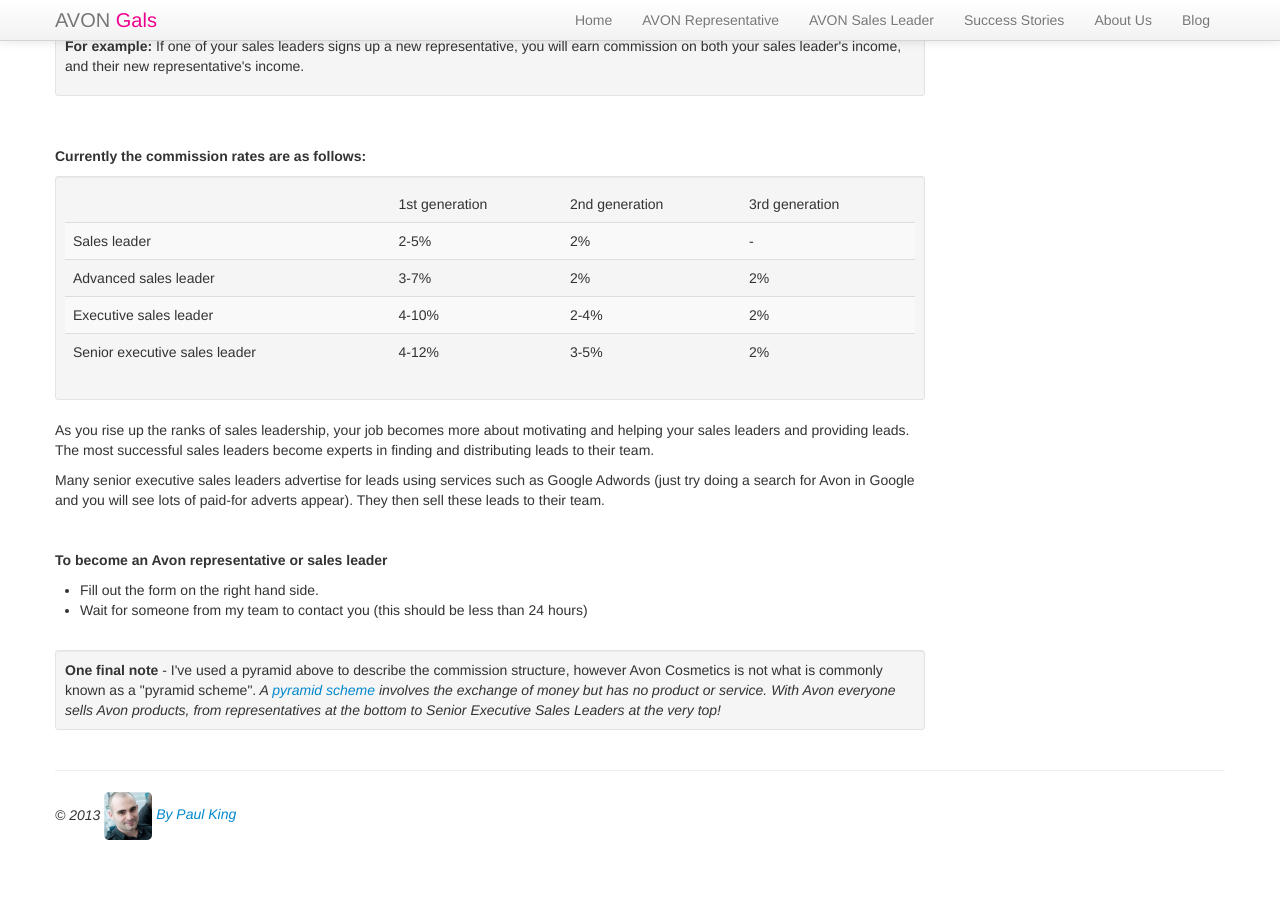
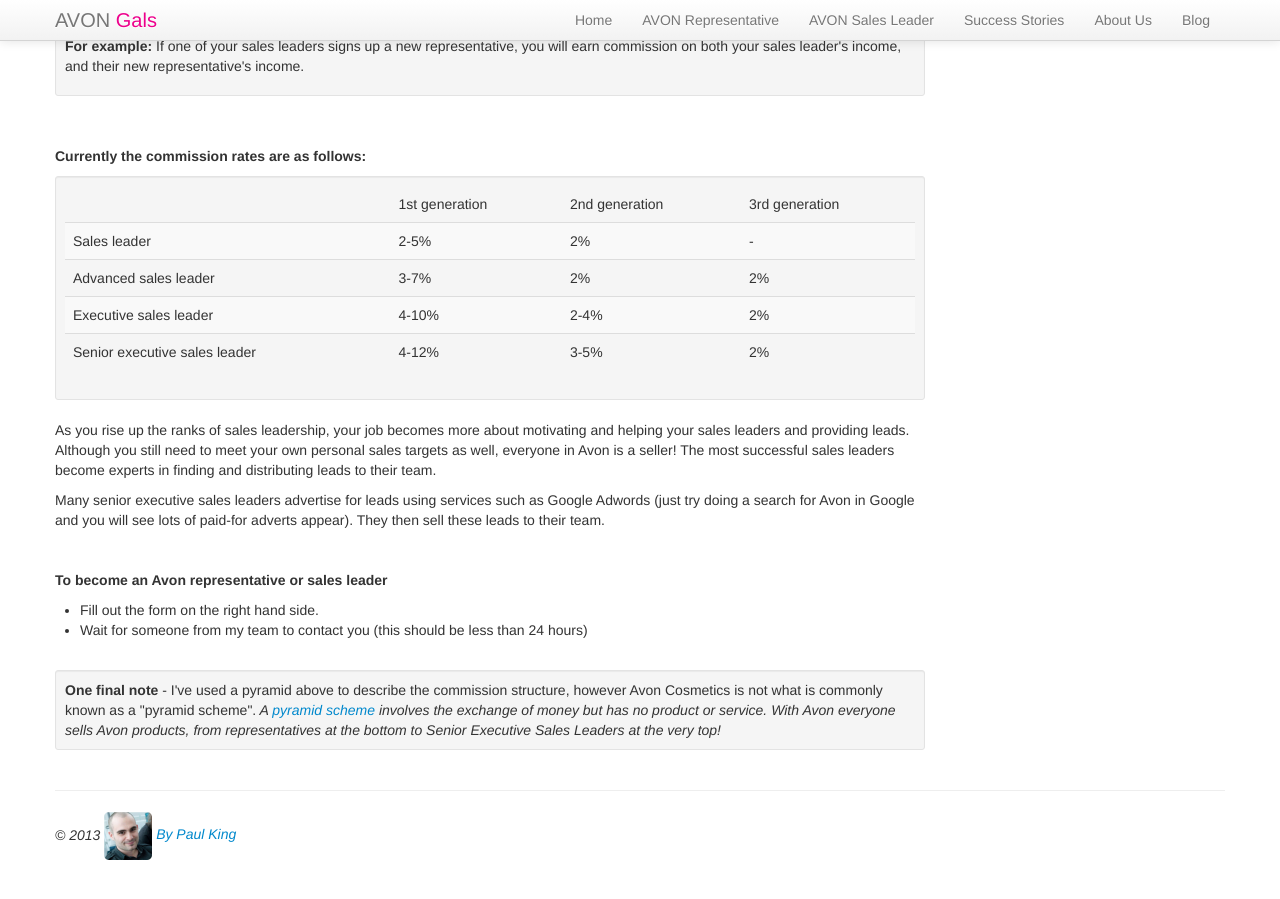
Before and after one commit to avongals/avongals.github.io, a Jekyll site: the page built from _posts/2013-09-05-avon-network-marketing.html, in a window 1280 px wide and 900 px high, scrolled down 1000 px. Built offline with Jekyll 4.4.1, drawn with Linux system fonts in a browser that asks for light colours.

Commit message:
minor blog change

```diff
--- a/_posts/2013-09-05-avon-network-marketing.html
+++ b/_posts/2013-09-05-avon-network-marketing.html
@@ -60,7 +60,7 @@
  </table>
 </div>
 
-<p>As you rise up the ranks of sales leadership, your job becomes more about motivating and helping your sales leaders and providing leads. The most successful sales leaders become experts in finding and distributing leads to their team.</p>
+<p>As you rise up the ranks of sales leadership, your job becomes more about motivating and helping your sales leaders and providing leads. Although you still need to meet your own personal sales targets as well, everyone in Avon is a seller! The most successful sales leaders become experts in finding and distributing leads to their team.</p>
 <p>Many senior executive sales leaders advertise for leads using services such as Google Adwords (just try doing a search for Avon in Google and you will see lots of paid-for adverts appear). They then sell these leads to their team.</p>
 <br/>
 <h5>To become an Avon representative or sales leader</h5>
```
